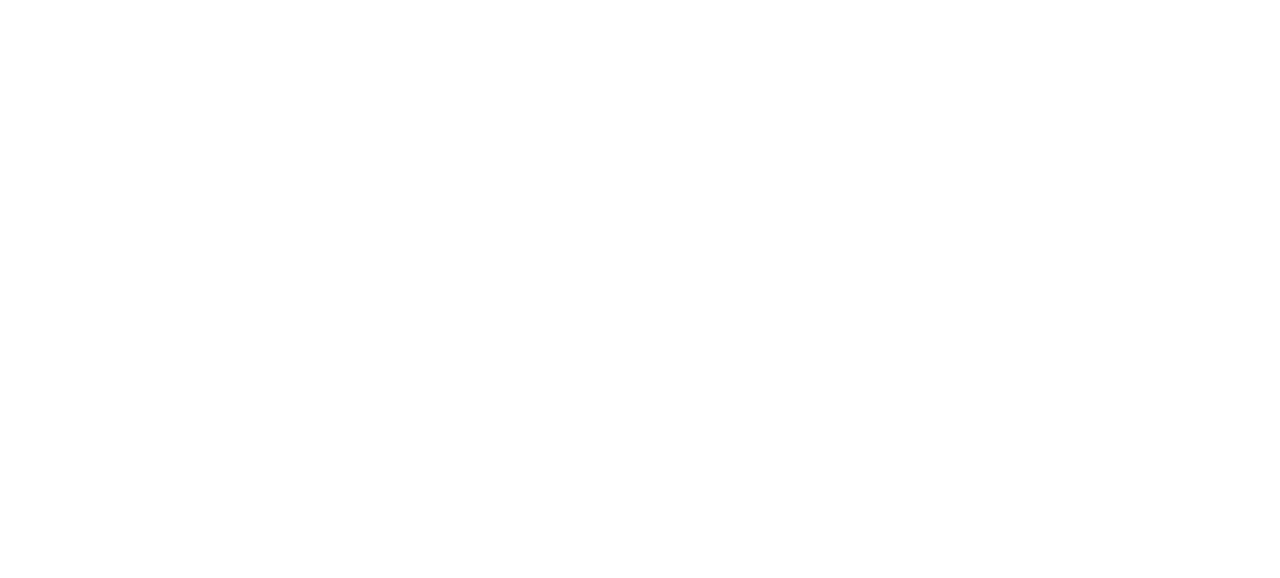
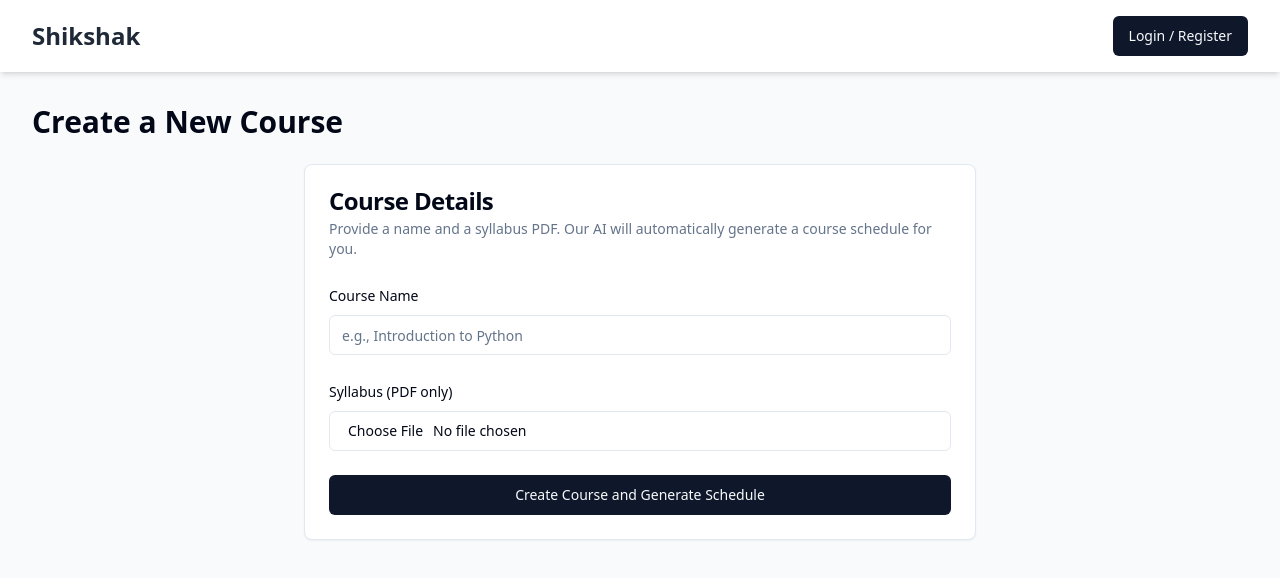
Before and after one commit to eberjohns/shikshak-v2, a React app in the folder frontend/: page /teacher/courses/new in a window 1280 px wide. Before the commit this address had no page. Shown: the top 578 px of the page. Built offline with nearby package versions, Linux system fonts and the light colour scheme; the HTML template or start-up script is replaced by a standard one.

Commit message:
create new course page

```diff
--- a/frontend/src/App.jsx
+++ b/frontend/src/App.jsx
@@ -5,9 +5,10 @@
 import { useAuthStore } from './store/authStore';
 import { Button } from './components/ui/button';
 import { LogOut } from 'lucide-react';
-import { TeacherDashboardPage } from './pages/teacher/TeacherDashboardPage';
 import { StudentDashboardPage } from './pages/student/StudentDashboardPage';
 import { BrowseCoursesPage } from './pages/student/BrowseCoursesPage';
+import { TeacherDashboardPage } from './pages/teacher/TeacherDashboardPage';
+import { CreateCoursePage } from './pages/teacher/CreateCoursePage';
 
 const MainLayout = () => {
   const isAuthenticated = useAuthStore((state) => state.isAuthenticated);
@@ -67,6 +68,7 @@
 
         {/* Teacher Routes */}
         <Route path="/teacher/dashboard" element={<TeacherDashboardPage />} />
+        <Route path="/teacher/courses/new" element={<CreateCoursePage />} />
 
         {/* Student Routes */}
         <Route path="/student/dashboard" element={<StudentDashboardPage />} />
--- /dev/null
+++ b/frontend/src/pages/teacher/CreateCoursePage.jsx
@@ -0,0 +1,88 @@
+// src/pages/teacher/CreateCoursePage.jsx
+
+import React, { useState } from 'react';
+import { useNavigate } from 'react-router-dom';
+import apiClient from '../../api/apiClient';
+import { Button } from "@/components/ui/button";
+import { Card, CardContent, CardDescription, CardHeader, CardTitle } from "@/components/ui/card";
+import { Input } from "@/components/ui/input";
+import { Label } from "@/components/ui/label";
+
+export function CreateCoursePage() {
+  const navigate = useNavigate();
+  const [courseName, setCourseName] = useState('');
+  const [syllabusFile, setSyllabusFile] = useState(null);
+  const [isLoading, setIsLoading] = useState(false);
+  const [error, setError] = useState('');
+
+  const handleSubmit = async (e) => {
+    e.preventDefault();
+    if (!syllabusFile) {
+      setError('Please select a syllabus PDF file.');
+      return;
+    }
+    setError('');
+    setIsLoading(true);
+
+    const formData = new FormData();
+    formData.append('course_name', courseName);
+    formData.append('syllabus_file', syllabusFile);
+
+    try {
+      await apiClient.post('/teacher/courses', formData, {
+        headers: {
+          'Content-Type': 'multipart/form-data',
+        },
+      });
+      alert('Course created successfully! The AI has generated the schedule.');
+      navigate('/teacher/dashboard');
+    } catch (err) {
+      setError(err.response?.data?.detail || 'Failed to create course.');
+      console.error(err);
+    } finally {
+      setIsLoading(false);
+    }
+  };
+
+  return (
+    <div>
+      <h1 className="text-3xl font-bold mb-6">Create a New Course</h1>
+      <Card className="max-w-2xl mx-auto">
+        <CardHeader>
+          <CardTitle>Course Details</CardTitle>
+          <CardDescription>
+            Provide a name and a syllabus PDF. Our AI will automatically generate a course schedule for you.
+          </CardDescription>
+        </CardHeader>
+        <CardContent>
+          <form onSubmit={handleSubmit} className="space-y-6">
+            {error && <p className="text-red-500 text-sm">{error}</p>}
+            <div className="space-y-2">
+              <Label htmlFor="courseName">Course Name</Label>
+              <Input
+                id="courseName"
+                value={courseName}
+                onChange={(e) => setCourseName(e.target.value)}
+                required
+                placeholder="e.g., Introduction to Python"
+              />
+            </div>
+            <div className="space-y-2">
+              <Label htmlFor="syllabus">Syllabus (PDF only)</Label>
+              <Input
+                id="syllabus"
+                type="file"
+                accept=".pdf"
+                onChange={(e) => setSyllabusFile(e.target.files[0])}
+                required
+              />
+            </div>
+            <Button type="submit" className="w-full" disabled={isLoading}>
+              {isLoading ? 'Creating Course...' : 'Create Course and Generate Schedule'}
+            </Button>
+          </form>
+        </CardContent>
+      </Card>
+    </div>
+  );
+}
--- a/frontend/src/pages/teacher/TeacherDashboardPage.jsx
+++ b/frontend/src/pages/teacher/TeacherDashboardPage.jsx
@@ -1,16 +1,105 @@
 // src/pages/teacher/TeacherDashboardPage.jsx
 
-import React from 'react';
+import React, { useState, useEffect } from 'react';
+import { Link } from 'react-router-dom';
+import apiClient from '../../api/apiClient';
 import { useAuthStore } from '../../store/authStore';
+import { CourseCard } from '../../components/ui/CourseCard';
+import { Button } from '@/components/ui/button';
+import { PlusCircle, BookOpen } from 'lucide-react';
+import { Separator } from '@/components/ui/separator';
+
+// A simple component to display exam info
+const ExamListItem = ({ exam }) => (
+  <div className="flex justify-between items-center p-3 bg-white rounded-lg shadow-sm">
+    <div>
+      <p className="font-semibold">{exam.title}</p>
+      <p className="text-sm text-gray-500">Status: <span className={`font-medium ${exam.status === 'published' ? 'text-green-600' : 'text-yellow-600'}`}>{exam.status}</span></p>
+    </div>
+    <Button variant="outline" size="sm" asChild>
+       {/* This link will eventually go to the exam detail page */}
+      <Link to={`/teacher/exams/${exam.id}`}>Manage Exam</Link>
+    </Button>
+  </div>
+);
 
 export function TeacherDashboardPage() {
   const user = useAuthStore((state) => state.user);
+  const [courses, setCourses] = useState([]);
+  const [exams, setExams] = useState([]);
+  const [loading, setLoading] = useState(true);
+  const [error, setError] = useState('');
+
+  useEffect(() => {
+    const fetchData = async () => {
+      try {
+        setLoading(true);
+        const [coursesRes, examsRes] = await Promise.all([
+          apiClient.get('/teacher/courses'),
+          apiClient.get('/teacher/exams'),
+        ]);
+        setCourses(coursesRes.data);
+        setExams(examsRes.data);
+        setError('');
+      } catch (err) {
+        setError('Failed to fetch dashboard data.');
+        console.error(err);
+      } finally {
+        setLoading(false);
+      }
+    };
+
+    fetchData();
+  }, []);
 
   return (
     <div>
-      <h1 className="text-3xl font-bold mb-4">Teacher Dashboard</h1>
-      <p className="text-xl">Welcome, {user?.full_name || 'Teacher'}!</p>
-      {/* Course and Exam lists will go here */}
+      <div className="flex justify-between items-center mb-6">
+        <div>
+          <h1 className="text-3xl font-bold">Teacher Dashboard</h1>
+          <p className="text-xl text-gray-600">Welcome, {user?.full_name || 'Teacher'}!</p>
+        </div>
+        <Button asChild>
+          <Link to="/teacher/courses/new">
+            <PlusCircle className="mr-2 h-4 w-4" /> Create New Course
+          </Link>
+        </Button>
+      </div>
+
+      {loading && <p>Loading your dashboard...</p>}
+      {error && <p className="text-red-500">{error}</p>}
+
+      {!loading && !error && (
+        <div className="grid grid-cols-1 lg:grid-cols-2 gap-8">
+          {/* Courses Section */}
+          <div>
+            <h2 className="text-2xl font-semibold mb-4 flex items-center"><BookOpen className="mr-2 h-6 w-6" /> Your Courses</h2>
+            {courses.length > 0 ? (
+              <div className="grid grid-cols-1 gap-6">
+                {courses.map((course) => (
+                  <CourseCard key={course.id} course={course} role="teacher" />
+                ))}
+              </div>
+            ) : (
+              <p>You haven't created any courses yet.</p>
+            )}
+          </div>
+
+          {/* Exams Section */}
+          <div>
+            <h2 className="text-2xl font-semibold mb-4">Your Exams</h2>
+            {exams.length > 0 ? (
+               <div className="space-y-4">
+                {exams.map((exam) => (
+                  <ExamListItem key={exam.id} exam={exam} />
+                ))}
+              </div>
+            ) : (
+              <p>You haven't created any exams yet.</p>
+            )}
+          </div>
+        </div>
+      )}
     </div>
   );
 }
```
